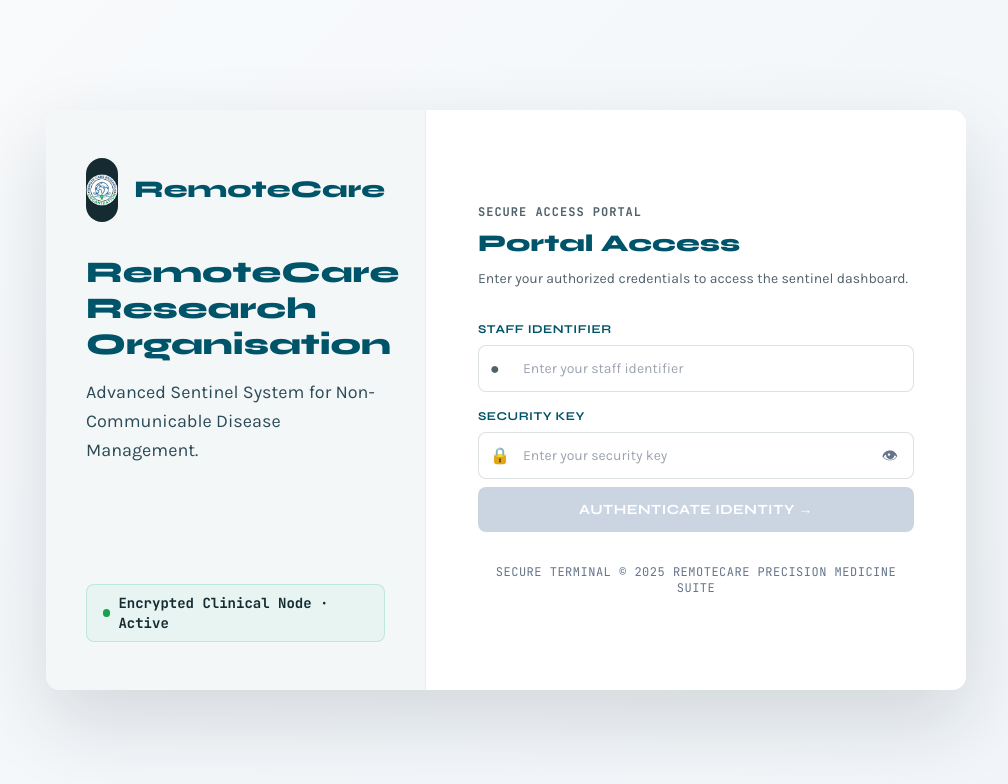
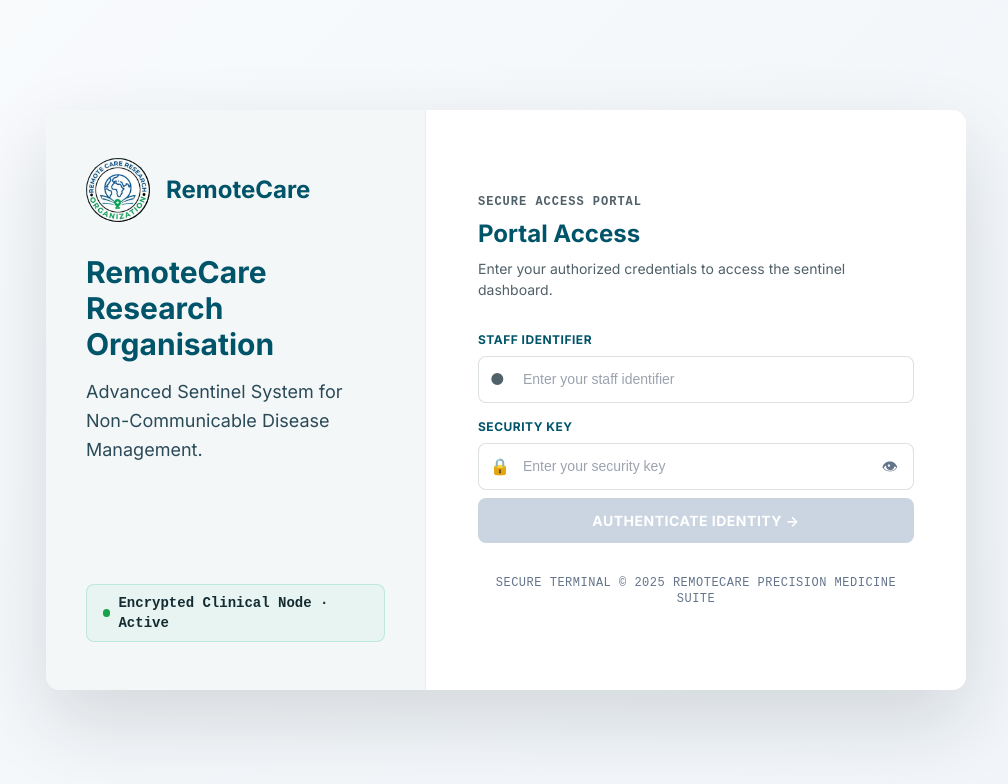
Before and after one commit to m0nst3rz3r0/remotecare-ts, a React (Vite) app in the folder touchhealth-ts/: page / in a window 1280 px wide. Shown: the top 784 px of the page, without its empty margins (134-1142 px from the left). Built offline with nearby package versions, Linux system fonts and the light colour scheme.

Commit message:
Update index.css

```diff
--- a/touchhealth-ts/src/index.css
+++ b/touchhealth-ts/src/index.css
@@ -1,5 +1,5 @@
 /* v2 - richer colors */
-@import url('https://fonts.googleapis.com/css2?family=Syne:wght@400;700;800&family=Karla:ital,wght@0,400;0,500;0,700;1,400&family=JetBrains+Mono:wght@400;500;700;800&display=swap');
+/* Inter loaded via index.html */
 @import url('https://fonts.googleapis.com/css2?family=Material+Symbols+Outlined:wght,FILL@100..700,0..1&display=swap');
 
 @tailwind base;
@@ -52,16 +52,16 @@
 *, *::before, *::after { box-sizing: border-box; }
 
 body {
-  font-family: 'Karla', sans-serif;
+  font-family: 'Inter', system-ui, -apple-system, sans-serif;
   background: var(--surface);
   color: var(--ink);
   font-size: 14px; line-height: 1.5;
   -webkit-font-smoothing: antialiased;
 }
-h1,h2,h3,h4,h5 { font-family: 'Syne', sans-serif; }
-.font-syne  { font-family: 'Syne', sans-serif !important; }
-.font-karla { font-family: 'Karla', sans-serif !important; }
-.mono, .font-mono { font-family: 'JetBrains Mono', monospace !important; }
+h1,h2,h3,h4,h5 { font-family: 'Inter', system-ui, -apple-system, sans-serif; font-weight: 600; }
+.font-syne  { font-family: 'Inter', system-ui, -apple-system, sans-serif !important; }
+.font-karla { font-family: 'Inter', system-ui, -apple-system, sans-serif !important; }
+.mono, .font-mono { font-family: ui-monospace, 'Cascadia Code', 'Source Code Pro', monospace !important; }
 
 .card {
   background: #ffffff;
@@ -81,7 +81,7 @@ h1,h2,h3,h4,h5 { font-family: 'Syne', sans-serif; }
   border-radius: 12px 12px 0 0;
 }
 .card-title {
-  font-family: 'Syne', sans-serif; font-size: 10px; font-weight: 700;
+  font-family: 'Inter', system-ui, -apple-system, sans-serif; font-size: 10px; font-weight: 600;
   text-transform: uppercase; letter-spacing: .7px; color: #fff;
 }
 .card-body { padding: 16px; }
@@ -115,7 +115,7 @@ h1,h2,h3,h4,h5 { font-family: 'Syne', sans-serif; }
 .on-dark-faint { color: rgba(255,255,255,.35); }
 
 .pt-tag, .tag {
-  font-family: 'JetBrains Mono', monospace; font-size: 11px; font-weight: 700;
+  font-family: ui-monospace, 'Cascadia Code', 'Source Code Pro', monospace; font-size: 11px; font-weight: 600;
   background: rgba(13,110,135,.08); color: #0d6e87;
   padding: 2px 8px; border-radius: 4px; border: 1px solid rgba(13,110,135,.15);
   letter-spacing: .5px;
@@ -136,7 +136,7 @@ h1,h2,h3,h4,h5 { font-family: 'Syne', sans-serif; }
 .field-input {
   width: 100%; padding: 10px 12px;
   border: 1px solid #cbd5e1; border-radius: 6px;
-  font-family: 'Karla', sans-serif; font-size: 14px; color: #132b31;
+  font-family: 'Inter', system-ui, -apple-system, sans-serif; font-size: 14px; color: #132b31;
   background: #ffffff; outline: none;
   transition: border .15s, box-shadow .15s;
 }
@@ -150,7 +150,7 @@ h1,h2,h3,h4,h5 { font-family: 'Syne', sans-serif; }
 .btn {
   display: inline-flex; align-items: center; gap: 6px;
   padding: 9px 18px; border-radius: 4px;
-  font-family: 'Syne', sans-serif; font-size: 12px; font-weight: 700;
+  font-family: 'Inter', system-ui, -apple-system, sans-serif; font-size: 12px; font-weight: 600;
   cursor: pointer; border: none; transition: all .15s; white-space: nowrap;
 }
 .btn:active { transform: scale(.98); }
@@ -183,7 +183,7 @@ h1,h2,h3,h4,h5 { font-family: 'Syne', sans-serif; }
 .autocomplete-item.custom { color: #0d6e87; font-style: italic; }
 
 .tbl { width: 100%; border-collapse: collapse; font-size: 12px; }
-.tbl th { background: #132b31; color: #fff; padding: 10px 14px; text-align: left; font-family: 'Karla', sans-serif; font-size: 10px; text-transform: uppercase; letter-spacing: 0.05em; white-space: nowrap; font-weight: 700; }
+.tbl th { background: #132b31; color: #fff; padding: 10px 14px; text-align: left; font-family: 'Inter', system-ui, -apple-system, sans-serif; font-size: 10px; text-transform: uppercase; letter-spacing: 0.05em; white-space: nowrap; font-weight: 600; }
 .tbl td { padding: 10px 14px; }
 .tbl tr:nth-child(odd)  td { background: #fff; }
 .tbl tr:nth-child(even) td { background: #f4f4f2; }
@@ -193,8 +193,8 @@ h1,h2,h3,h4,h5 { font-family: 'Syne', sans-serif; }
 
 .stat-tile { background: #fff; border-radius: 12px; box-shadow: none; overflow: hidden; border: 1px solid #e2e8f0; }
 .stat-tile-head { height: 40px; background: #132b31; display: flex; align-items: center; padding: 0 16px; }
-.stat-tile-lbl  { font-family: 'Syne', sans-serif; font-size: 9px; font-weight: 700; text-transform: uppercase; letter-spacing: .7px; color: #fff; }
-.stat-tile-val  { font-family: 'JetBrains Mono', monospace; font-size: 36px; font-weight: 700; color: #10b981; line-height: 1; }
+.stat-tile-lbl  { font-family: 'Inter', system-ui, -apple-system, sans-serif; font-size: 9px; font-weight: 600; text-transform: uppercase; letter-spacing: .7px; color: #fff; }
+.stat-tile-val  { font-family: ui-monospace, 'Cascadia Code', 'Source Code Pro', monospace; font-size: 36px; font-weight: 700; color: #10b981; line-height: 1; }
 .stat-tile-body { padding: 16px; }
 
 .progress-bar  { height: 5px; background: #e8e8e6; border-radius: 9999px; overflow: hidden; }
@@ -207,7 +207,7 @@ h1,h2,h3,h4,h5 { font-family: 'Syne', sans-serif; }
 
 .scope-badge { font-size: 9px; font-weight: 700; text-transform: uppercase; letter-spacing: .5px; padding: 2px 8px; border-radius: 9999px; }
 
-.day-pill { padding: 6px 16px; border-radius: 9999px; font-family: 'Syne', sans-serif; font-size: 11px; font-weight: 700; cursor: pointer; border: 1px solid rgba(191,200,205,.4); background: #fff; color: #516169; transition: all .12s; user-select: none; }
+.day-pill { padding: 6px 16px; border-radius: 9999px; font-family: 'Inter', system-ui, -apple-system, sans-serif; font-size: 11px; font-weight: 600; cursor: pointer; border: 1px solid rgba(191,200,205,.4); background: #fff; color: #516169; transition: all .12s; user-select: none; }
 .day-pill.active { background: #10b981; border-color: #10b981; color: #fff; }
 .day-pill:hover:not(.active) { border-color: #10b981; color: #10b981; }
 
```
